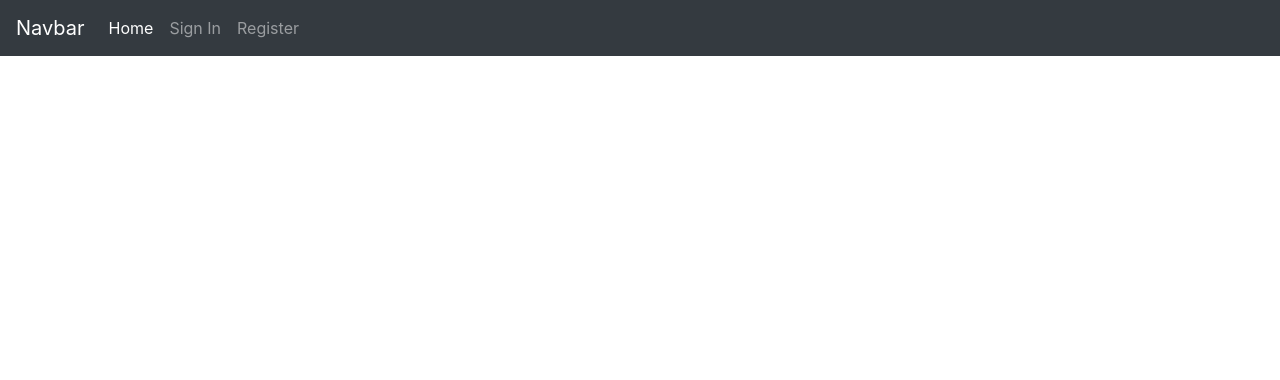
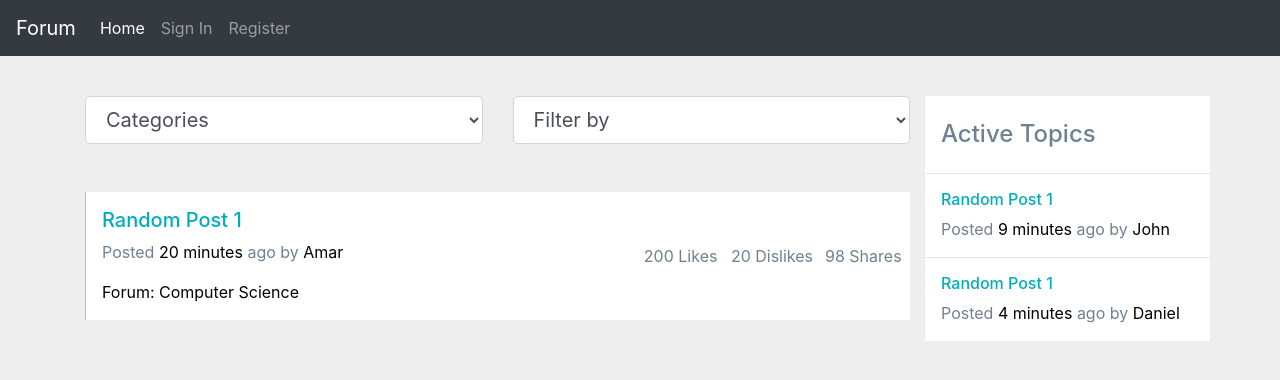
Before and after one commit to amar2468/Online-Discussion-Forum, a Flask app: page / in a window 1280 px wide. Shown: the top 380 px of the page. Run offline with Flask 2, Linux system fonts and the light colour scheme; parts of the project's set-up code (start-up, migrations or seed data) failed here and were passed over; some libraries are stand-ins or nearby versions.

Commit message:
Added home page content which is created using bootstrap

```diff
--- a/templates/home.html
+++ b/templates/home.html
@@ -2,6 +2,13 @@
 <html>
     <head>
 
+        <!--  This file has been downloaded from bootdey.com @bootdey on twitter -->
+        <!--  All snippets are MIT license http://bootdey.com/license -->
+        <!--  Edited by : Amar Plakalo -->
+        <!--  Date: 07/11/2022 -->
+
+        <meta charset="utf-8">
+        <meta name="viewport" content="width=device-width, initial-scale=1">
         <title>Online Discussion Forum | Home</title>
         <link rel="stylesheet" href="/static/css/custom_stylesheet.css">
         <link rel="stylesheet" href="https://maxcdn.bootstrapcdn.com/bootstrap/4.5.2/css/bootstrap.min.css">
@@ -9,13 +16,53 @@
         <script src="https://cdnjs.cloudflare.com/ajax/libs/popper.js/1.16.0/umd/popper.min.js"></script>
         <script src="https://maxcdn.bootstrapcdn.com/bootstrap/4.5.2/js/bootstrap.min.js"></script>
 
+        <style>
+
+            body
+            {
+                background:#eee;
+                color: #708090;
+            }
+
+            .icon-1x
+            {
+                font-size: 24px !important;
+            }
+
+            a
+            {
+                text-decoration:none;
+            }
+
+            .text-primary, a.text-primary:focus, a.text-primary:hover
+            {
+                color: #00ADBB!important;
+            }
+
+            .text-black, .text-hover-black:hover
+            {
+                color: #000 !important;
+            }
+
+            .font-weight-bold
+            {
+                font-weight: 700 !important;
+            }
+
+            .container
+            {
+                margin-top:40px;
+            }
+
+        </style>
+
     </head>
 
     <body>
 
         <nav class="navbar navbar-expand-lg navbar-dark bg-dark">
 
-            <a class="navbar-brand" href="#">Navbar</a>
+            <a class="navbar-brand" href="#">Forum</a>
             <button class="navbar-toggler" type="button" data-toggle="collapse" data-target="#navbarNavAltMarkup" aria-controls="navbarNavAltMarkup" aria-expanded="false" aria-label="Toggle navigation">
                 <span class="navbar-toggler-icon"></span>
             </button>
@@ -29,5 +76,69 @@
 
         </nav>
 
+        <div class="container">
+            <div class="row">
+              <!-- Main content -->
+              <div class="col-lg-9 mb-3">
+                <div class="row text-left mb-5">
+                  <div class="col-lg-6 mb-3 mb-sm-0">
+                    <select class="form-control form-control-lg bg-white bg-op-9 text-sm w-lg-50" data-toggle="select" tabindex="-98">
+                      <option> Categories </option>
+                    </select>
+                  </div>
+                  <div class="col-lg-6 text-lg-right">
+                    <select class="form-control form-control-lg bg-white bg-op-9 ml-auto text-sm w-lg-50" data-toggle="select" tabindex="-98">
+                        <option> Filter by </option>
+                    </select>
+                  </div>
+                </div>
+                <!-- End of post 1 -->
+                <div class="card row-hover pos-relative py-3 px-3 mb-3 border-warning border-top-0 border-right-0 border-bottom-0 rounded-0">
+                  <div class="row align-items-center">
+
+                    <div class="col-md-8 mb-3 mb-sm-0">
+                      <h5>
+                        <a href="#" class="text-primary">Random Post 1</a>
+                      </h5>
+                      <p class="text-sm"><span class="op-6">Posted</span> <a class="text-black" href="#">20 minutes</a> <span class="op-6">ago by</span> <a class="text-black" href="#">Amar</a></p>
+                      <div class="text-sm op-5"> <a class="text-black mr-2" href="#">Forum: Computer Science</a> </div>
+                    </div>
+                    <div class="col-md-4 op-7">
+                      <div class="row text-center op-7">
+                        <div class="col px-1"> <i class="ion-connection-bars icon-1x"></i> <span class="d-block text-sm">200 Likes</span> </div>
+                        <div class="col px-1"> <i class="ion-ios-chatboxes-outline icon-1x"></i> <span class="d-block text-sm">20 Dislikes</span> </div>
+                        <div class="col px-1"> <i class="ion-ios-eye-outline icon-1x"></i> <span class="d-block text-sm">98 Shares</span> </div>
+                      </div>
+                    </div>
+                  </div>
+                </div>
+
+              </div>
+              <!-- Sidebar content -->
+              <div class="col-lg-3 mb-4 mb-lg-0 px-lg-0 mt-lg-0">
+                <div style="visibility: hidden; display: none; width: 285px; height: 801px; margin: 0px; float: none; position: static; inset: 85px auto auto;"></div><div data-settings="{&quot;parent&quot;:&quot;#content&quot;,&quot;mind&quot;:&quot;#header&quot;,&quot;top&quot;:10,&quot;breakpoint&quot;:992}" data-toggle="sticky" class="sticky" style="top: 85px;"><div class="sticky-inner">
+                  <div class="bg-white mb-3">
+                    <h4 class="px-3 py-4 op-5 m-0">
+                      Active Topics
+                    </h4>
+                    <hr class="m-0">
+                    <div class="pos-relative px-3 py-3">
+                      <h6 class="text-primary text-sm">
+                        <a href="#" class="text-primary">Random Post 1</a>
+                      </h6>
+                      <p class="mb-0 text-sm"><span class="op-6">Posted</span> <a class="text-black" href="#">9 minutes</a> <span class="op-6">ago by</span> <a class="text-black" href="#">John</a></p>
+                    </div>
+                    <hr class="m-0">
+                    <div class="pos-relative px-3 py-3">
+                      <h6 class="text-primary text-sm">
+                        <a href="#" class="text-primary">Random Post 1</a>
+                      </h6>
+                      <p class="mb-0 text-sm"><span class="op-6">Posted</span> <a class="text-black" href="#">4 minutes</a> <span class="op-6">ago by</span> <a class="text-black" href="#">Daniel</a></p>
+                    </div>
+                </div></div>
+              </div>
+            </div>
+          </div>
+
     </body>
 </html>
```
